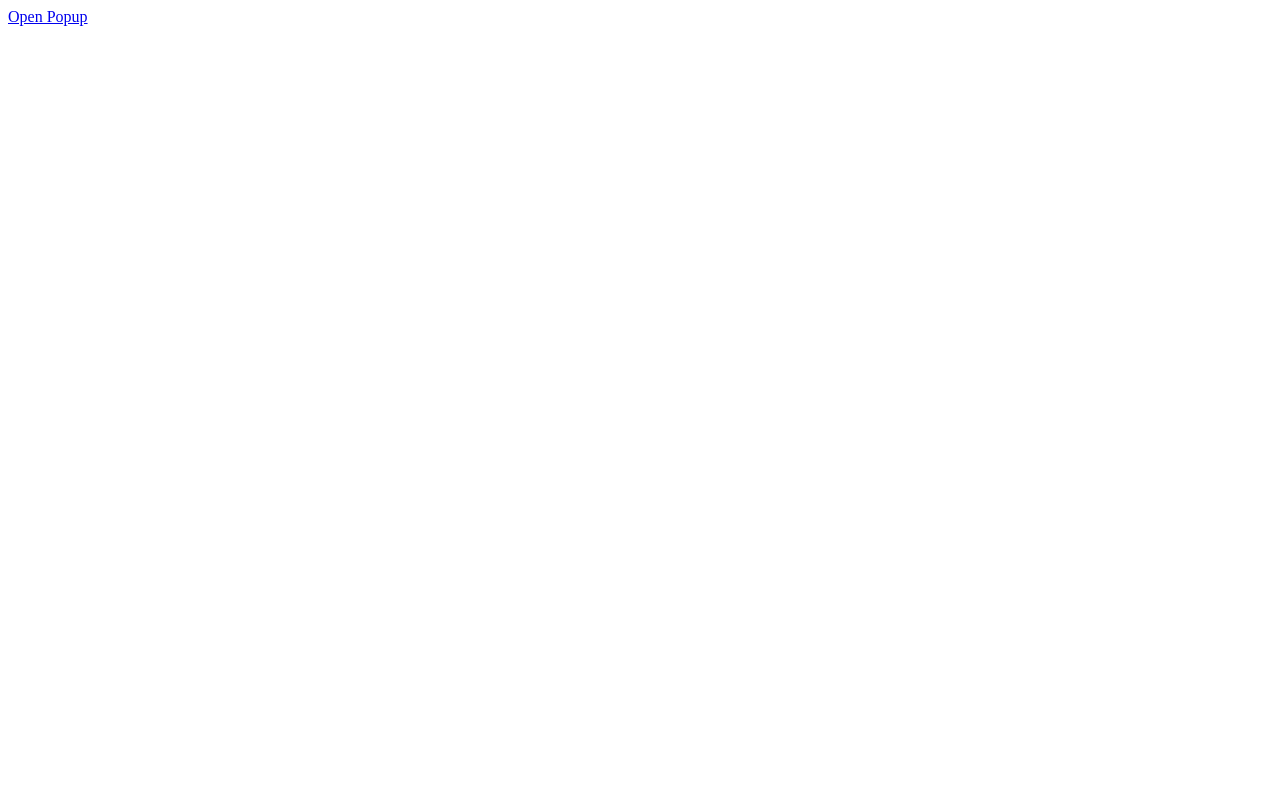
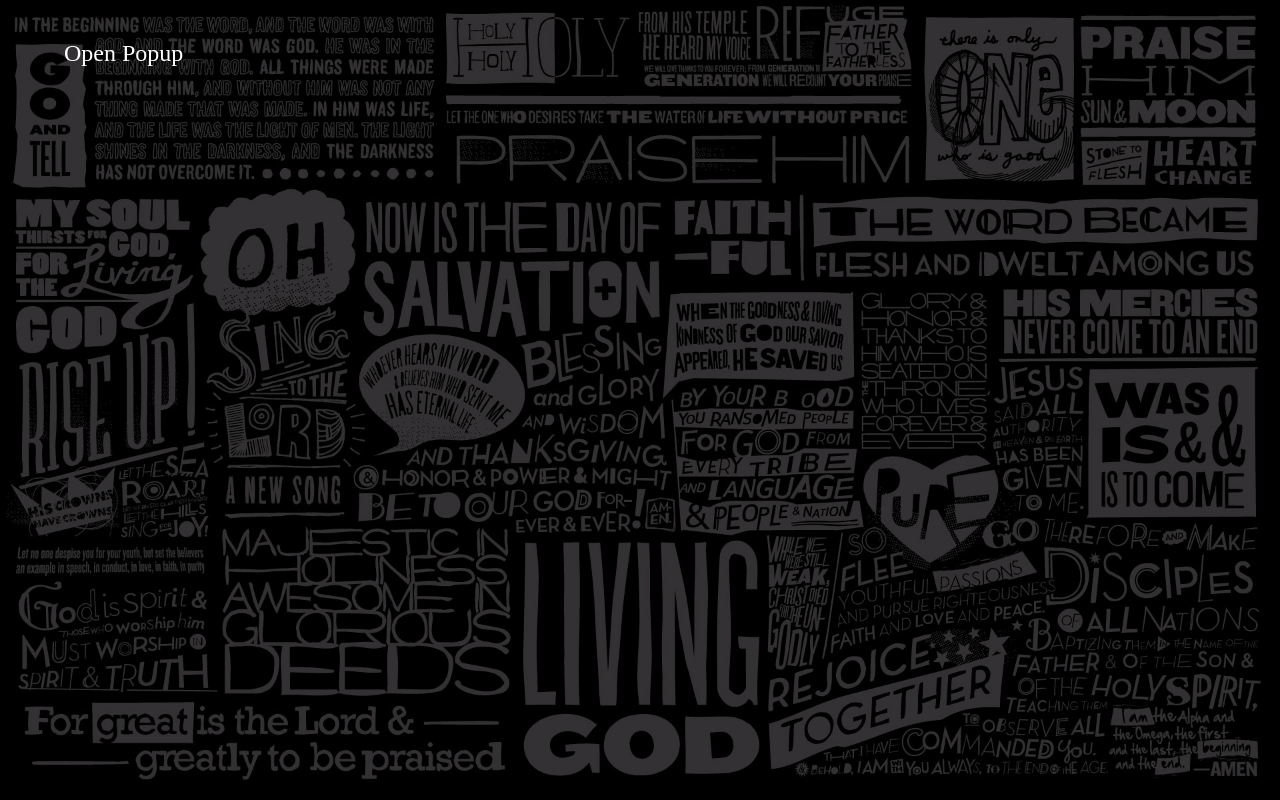
Before and after one commit to tushargupta99/BasicJQuery_Repo, a plain HTML site: page modal.html in a window 1280 px wide. Drawn offline with nearby package versions, Linux system fonts and the light colour scheme.

Commit message:
Bugs Fixed. Optimization Achieved.

```diff
--- a/modal.css
+++ b/modal.css
@@ -1,4 +1,14 @@
-/* Outer */
+body{
+  background: url("image.jpg") no-repeat fixed center;
+  background-size: cover;
+  margin: 5vh 5vw;
+}
+.btn{
+	font-size: 1.5rem;
+	text-decoration: none;
+	color: #fff;
+}
+
 .popup {
 width:100%;
 height:100%;
```
Also changed, not shown: index.html (+4 -4 lines).
